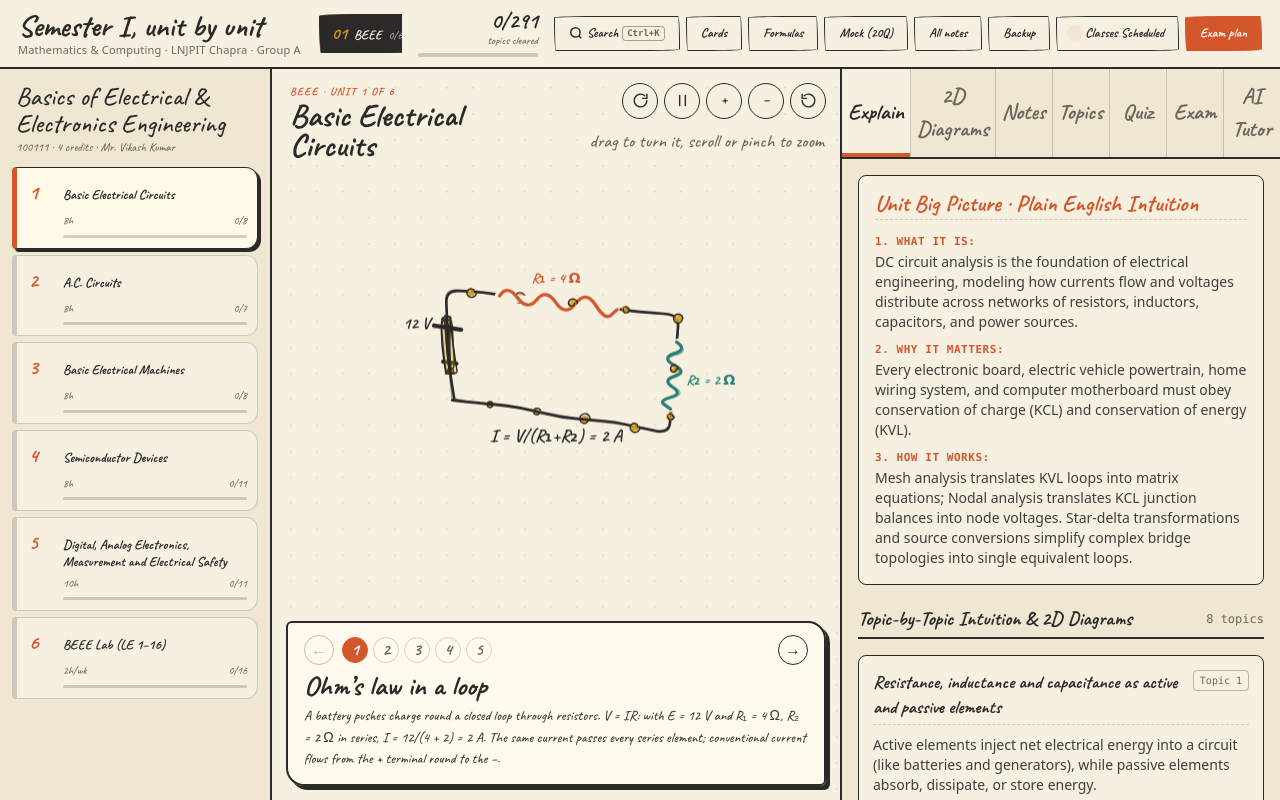
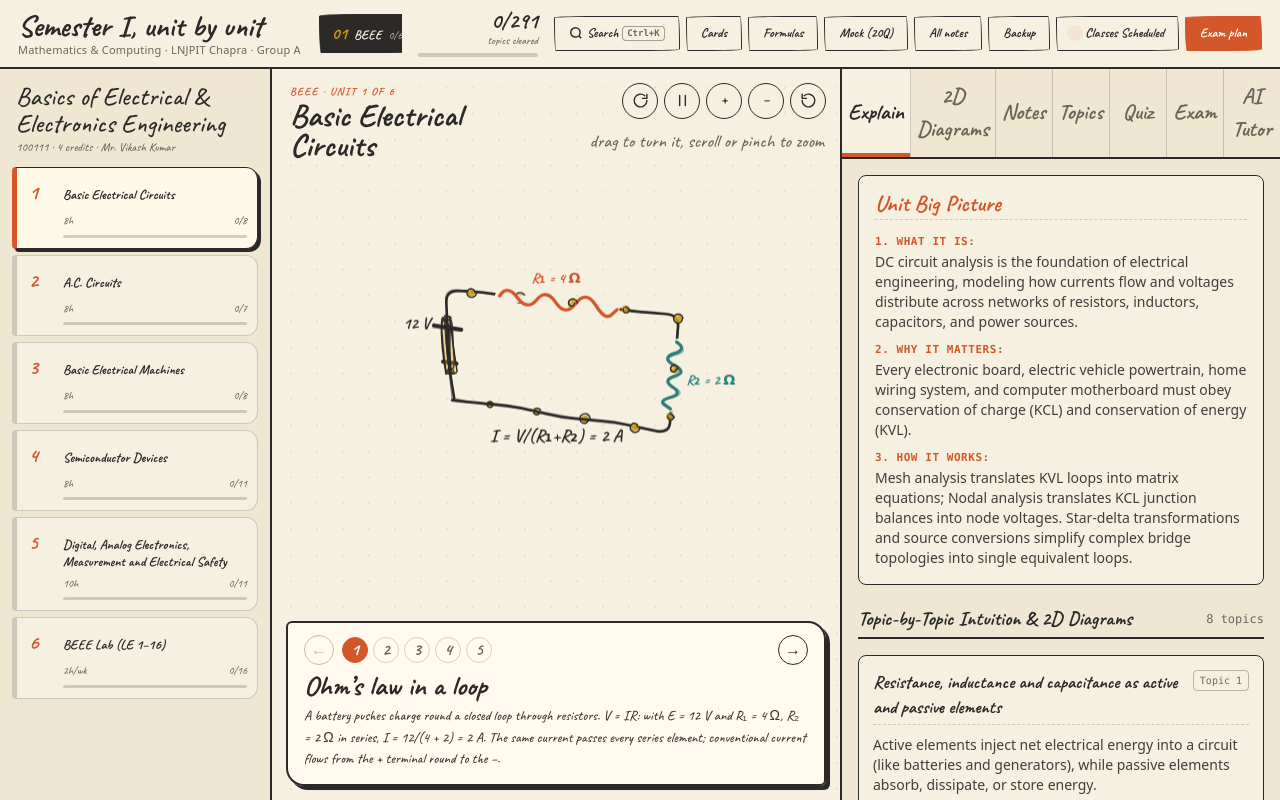
Before and after one commit to Mr-AnshuSingh/TheFirstSemester, a Next.js app: page / in a window 1280 px wide. Built offline with nearby package versions, Linux system fonts and the light colour scheme.

Commit message:
fix(ui): remove Plain English Intuition text from unit overview headers

```diff
--- a/src/app/page.tsx
+++ b/src/app/page.tsx
@@ -304,11 +304,11 @@ export default function SemesterOnePage() {
           {/* TAB 0: EXPLAIN ("Understand it") */}
           {st.tab === 0 && (
             <div className="space-y-5">
-              {/* 3-Part Plain English Story */}
+              {/* 3-Part Unit Big Picture Story */}
               {unitStory ? (
                 <div className="box space-y-3 bg-paper p-4 rounded-lg border-[1.5px] border-ink shadow-sketchy">
                   <h4 className="font-hand text-xl font-bold text-accentRed pb-1 border-b border-dashed border-ink/20">
-                    Unit Big Picture · Plain English Intuition
+                    Unit Big Picture
                   </h4>
                   <div className="space-y-2 text-xs md:text-sm text-ink/90 font-medium leading-relaxed font-sans">
                     <div>
@@ -327,7 +327,7 @@ export default function SemesterOnePage() {
                 </div>
               ) : (
                 <div className="box">
-                  <h4>Unit Core Intuition</h4>
+                  <h4>Unit Big Picture</h4>
                   <p className="text-sm leading-relaxed text-ink/90 font-medium font-sans">
                     <KatexText htmlOrText={activeUnit.s} />
                   </p>
```
